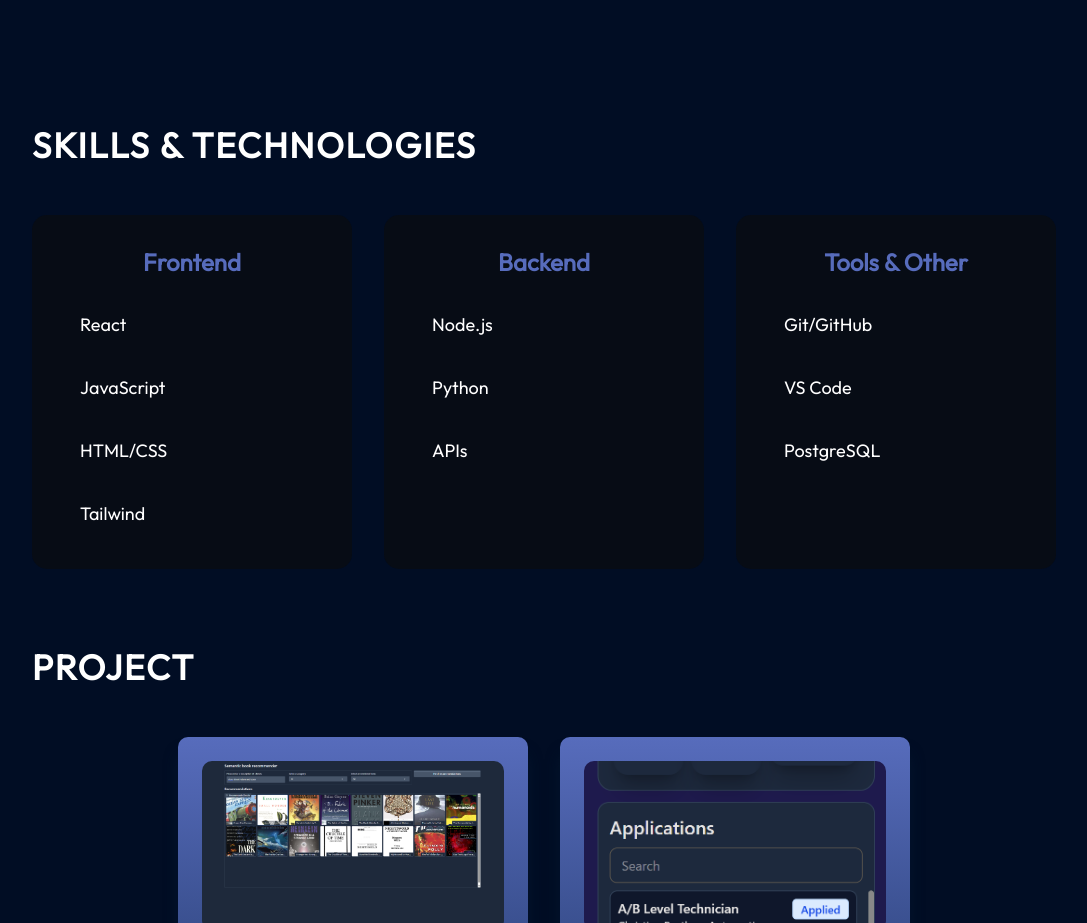
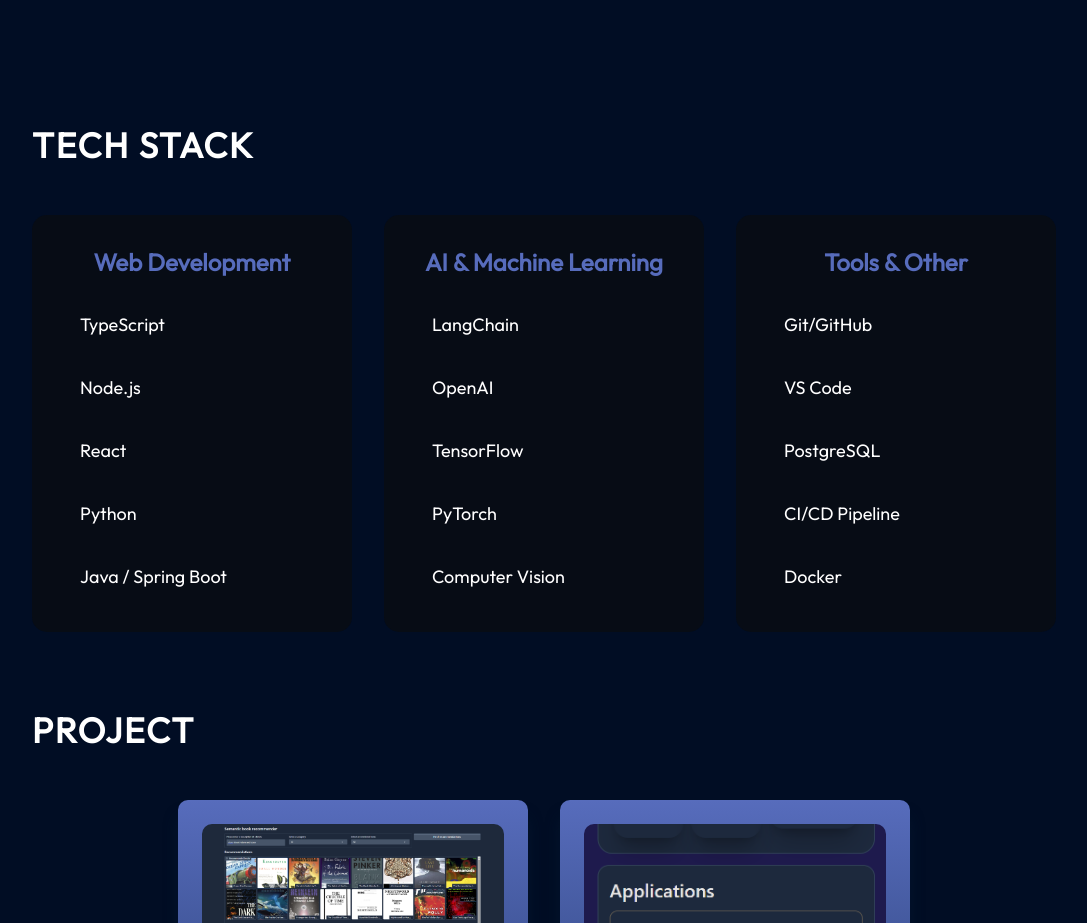
Before and after one commit to AfricanBolu/africanbolu.github.io, a React (Vite) app: page / in a window 1280 px wide. Shown: the part 1580-2503 px from the top of the page, without its empty margins (96-1183 px from the left). Built offline with nearby package versions, Linux system fonts and the light colour scheme.

Commit message:
added more skills
Co-authored-by: Copilot <copilot@github.com>

```diff
--- a/src/components/Skills/Skills.jsx
+++ b/src/components/Skills/Skills.jsx
@@ -5,23 +5,26 @@ import styles from './Skills.module.css';
 const Skills = () => {
   return (
     <section className={styles.container} id="skills">
-      <h2 className={styles.title}>SKILLS & TECHNOLOGIES</h2>
+      <h2 className={styles.title}>Tech Stack</h2>
       <div className={styles.skillsGrid}>
         <div className={styles.category}>
-          <h3>Frontend</h3>
+          <h3>Web Development</h3>
           <ul>
+            <li>TypeScript</li>
+            <li>Node.js</li>
             <li>React</li>
-            <li>JavaScript</li>
-            <li>HTML/CSS</li>
-            <li>Tailwind</li>
+            <li>Python</li>
+            <li>Java / Spring Boot</li>
           </ul>
         </div>
         <div className={styles.category}>
-          <h3>Backend</h3>
+          <h3>AI & Machine Learning</h3>
           <ul>
-            <li>Node.js</li>
-            <li>Python</li>
-            <li>APIs</li>
+            <li>LangChain</li>
+            <li>OpenAI</li>
+            <li>TensorFlow</li>
+            <li>PyTorch</li>
+            <li>Computer Vision</li>
           </ul>
         </div>
         <div className={styles.category}>
@@ -30,6 +33,8 @@ const Skills = () => {
             <li>Git/GitHub</li>
             <li>VS Code</li>
             <li>PostgreSQL</li>
+            <li>CI/CD Pipeline</li>
+            <li>Docker</li>
           </ul>
         </div>
       </div>
```
Also changed, not shown: src/components/Skills/Skills.module.css (+7 -7 lines), 2 other files (tests, documents, lock files or other folders).
